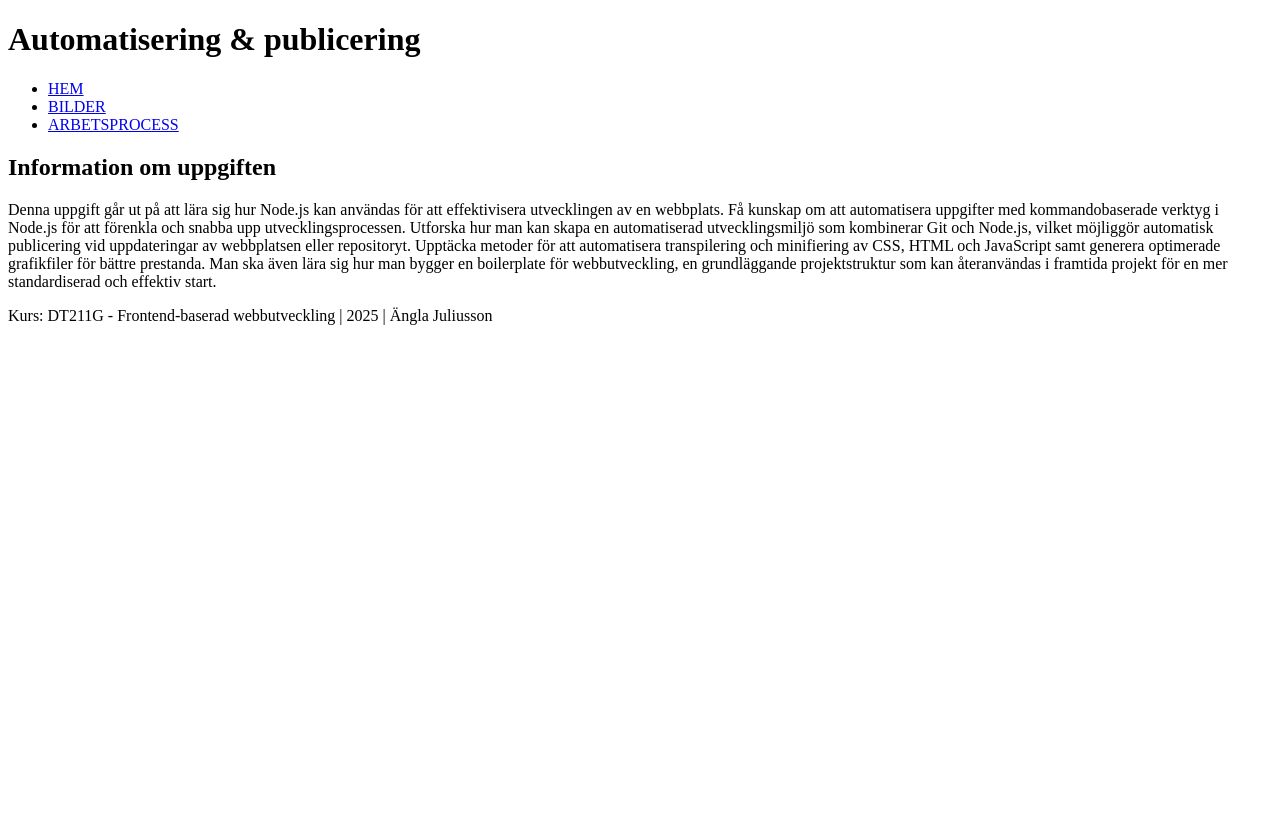
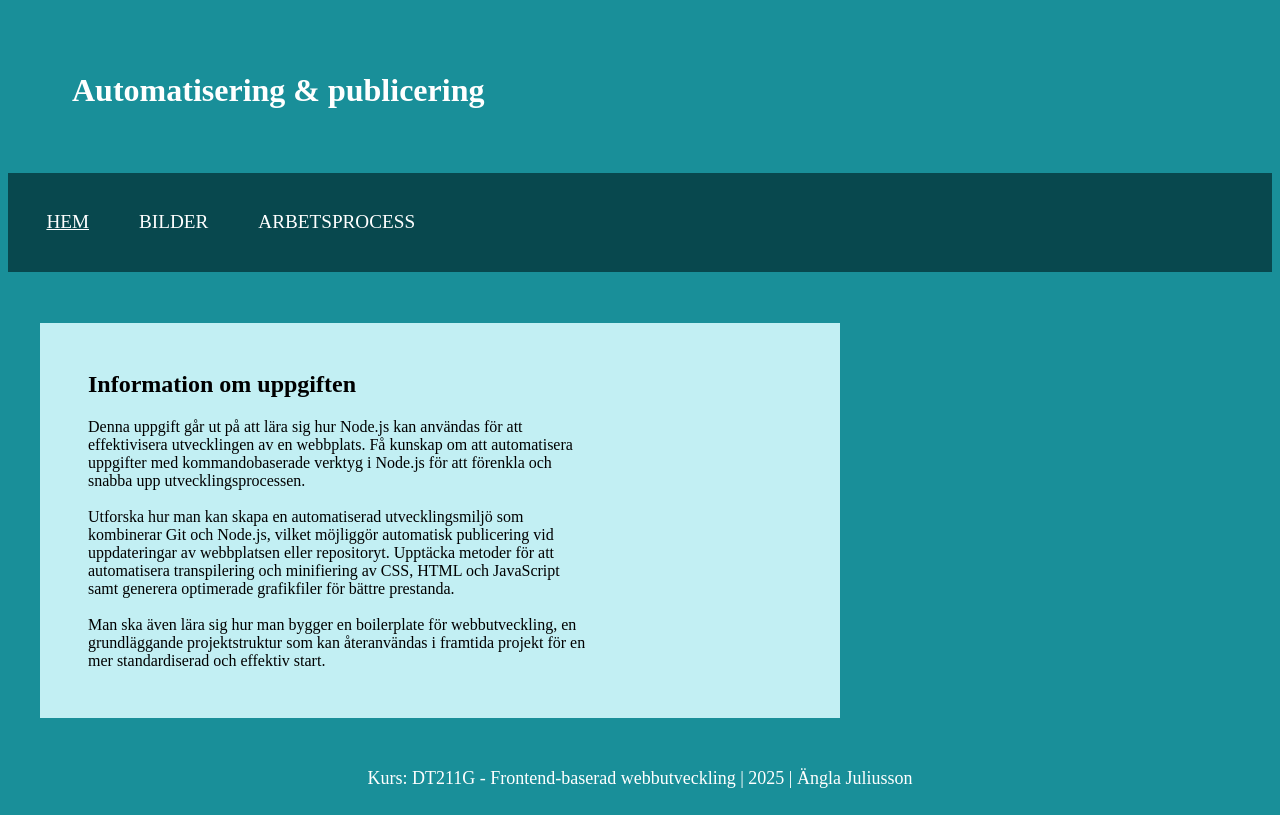
Before and after one commit to anglajuliusson/DT003G---Moment-1, a website built with Parcel: page src/index.html in a window 1280 px wide. Built offline with nearby package versions, Linux system fonts and the light colour scheme.

Commit message:
Css för start- och arbetsprocess-sidan

```diff
--- a/src/css/main.css
+++ b/src/css/main.css
@@ -0,0 +1,73 @@
+body {
+    background-color: rgb(25, 143, 153);
+}
+h1 {
+    color: white;
+    margin: 2em;
+}
+.headmenu {
+    background-color: rgb(8, 72, 78);
+    width: 100%;
+    margin: 0;
+    margin: 0 auto;
+}
+.nav-links {
+    display: flex;
+    gap: 50px;
+    list-style: none;
+    text-decoration: none;
+    font-size: larger;
+    padding: 2em;
+}
+.duärhär {
+    text-decoration: underline !important;
+}
+a:link {color: white; text-decoration: none;}
+a:visited {color: white; text-decoration: none;}
+a:hover {color: white;}
+a:active {color: white; text-decoration: none;}
+main {
+    background-color: rgb(194, 239, 243);
+    margin: 2em;
+    max-width: 800px;
+}
+.infoheader {
+    margin-left: 2em;
+    margin-top: 2em;
+}
+.processheader {
+    margin-left: 2em;
+    margin-top: 2em;
+}
+.infotext {
+    margin-left: 3em;
+    margin-bottom: 3em;
+    margin-right: 3em;
+    max-width: 500px;
+}
+@media (min-width: 100px) {
+    body {
+        display: grid;
+        grid-template-areas:
+        "header"
+        "headmenu"
+        "infotext"
+        "footer";
+        grid-template-rows: auto;
+    }
+    .header {
+        grid-area: header;
+    }
+    .headmenu {
+        grid-area: headmenu;
+    }
+    main {
+        grid-area: infotext;
+    }
+    footer {
+        grid-area: footer;
+        text-align: center;
+        color: white;
+        font-size: large;
+    }
+}
--- a/src/index.html
+++ b/src/index.html
@@ -9,25 +9,25 @@
 </head>
 <body>
     <header>
-        <h1>Automatisering & publicering</h1>
-        <nav class="mainheader">
-            <ul>
-                <li><a href="index.html">HEM</a></li>
+        <h1 class="header">Automatisering & publicering</h1>
+        <nav class="headmenu">
+            <ul class="nav-links">
+                <li><a class="duärhär" href="index.html">HEM</a></li>
                 <li><a href="images.html">BILDER</a></li>
                 <li><a href="process.html">ARBETSPROCESS</a></li>
             </ul>
         </nav>
     </header>
-    <main>
-        <h2>Information om uppgiften</h2>
-        <p>Denna uppgift går ut på att lära sig hur Node.js kan användas för att effektivisera utvecklingen av en webbplats.
-            Få kunskap om att automatisera uppgifter med kommandobaserade verktyg i Node.js för att förenkla och snabba upp utvecklingsprocessen.
-            Utforska hur man kan skapa en automatiserad utvecklingsmiljö som kombinerar Git och Node.js, vilket möjliggör automatisk publicering vid uppdateringar av webbplatsen eller repositoryt.
-            Upptäcka metoder för att automatisera transpilering och minifiering av CSS, HTML och JavaScript samt generera optimerade grafikfiler för bättre prestanda.
-            Man ska även lära sig hur man bygger en boilerplate för webbutveckling, en grundläggande projektstruktur som kan återanvändas i framtida projekt för en mer standardiserad och effektiv start.
+    <main class="main">
+        <h2 class="infoheader">Information om uppgiften</h2>
+        <p class="infotext">Denna uppgift går ut på att lära sig hur Node.js kan användas för att effektivisera utvecklingen av en webbplats.
+            Få kunskap om att automatisera uppgifter med kommandobaserade verktyg i Node.js för att förenkla och snabba upp utvecklingsprocessen.<br>
+            <br>Utforska hur man kan skapa en automatiserad utvecklingsmiljö som kombinerar Git och Node.js, vilket möjliggör automatisk publicering vid uppdateringar av webbplatsen eller repositoryt.
+            Upptäcka metoder för att automatisera transpilering och minifiering av CSS, HTML och JavaScript samt generera optimerade grafikfiler för bättre prestanda.<br>
+            <br>Man ska även lära sig hur man bygger en boilerplate för webbutveckling, en grundläggande projektstruktur som kan återanvändas i framtida projekt för en mer standardiserad och effektiv start.
         </p>
     </main>
-    <footer>
+    <footer class="footer">
         <p>Kurs: DT211G - Frontend-baserad webbutveckling | 2025 | Ängla Juliusson</p>
     </footer>
 </body>
```
Also changed, not shown: src/process.html (+9 -7 lines), dist/index.html, dist/process.html, 2 other files.
